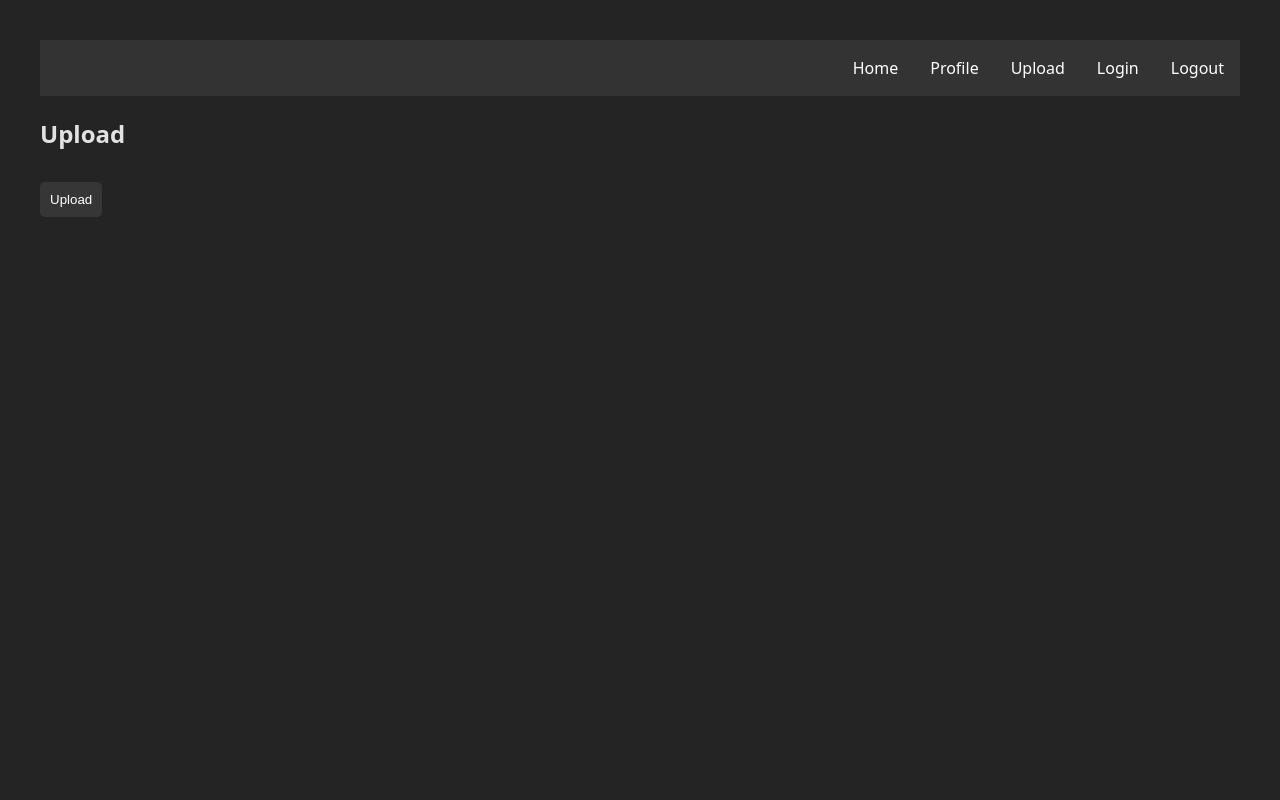
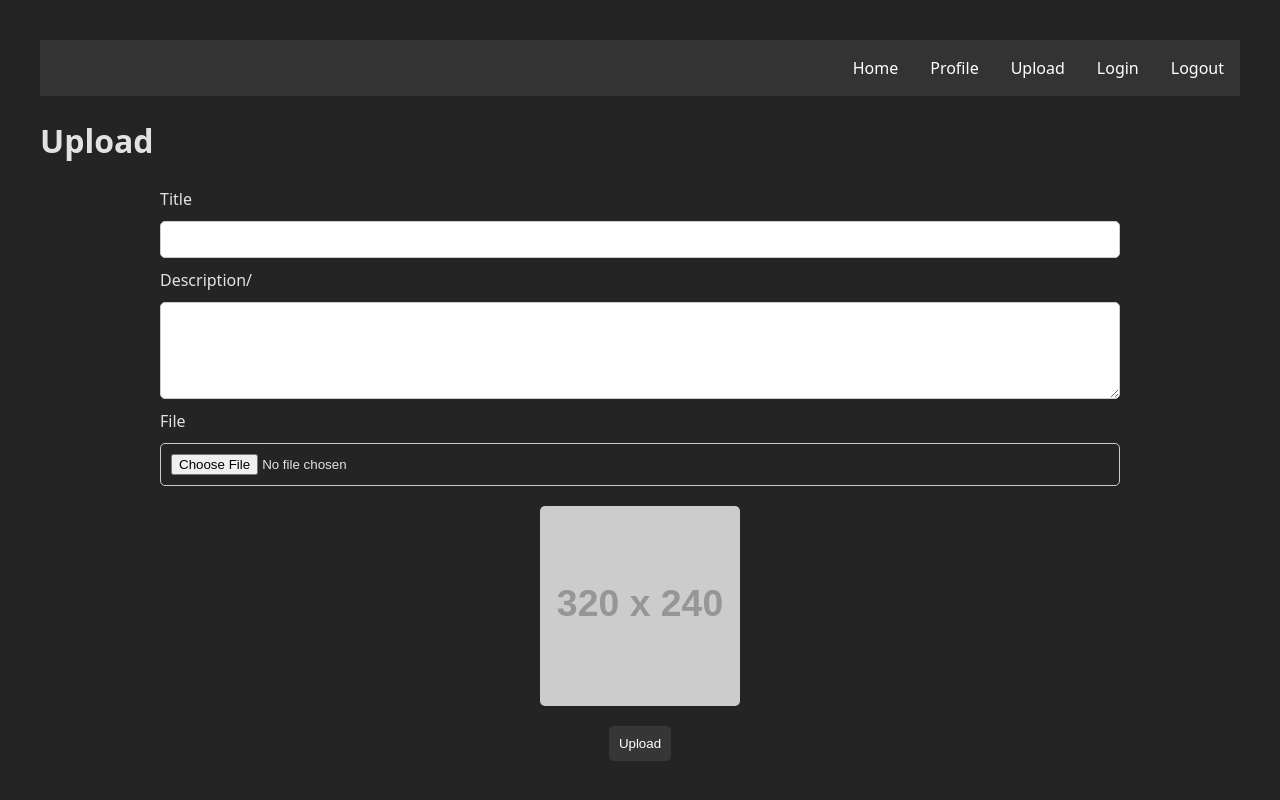
Before and after one commit to nastehok-cell/hybridisovellus-week02, a React (Vite) app: page /upload in a window 1280 px wide. Shown: the top 800 px of the page. Built offline with nearby package versions, Linux system fonts and the light colour scheme; no server answers.

Commit message:
fixing branch mixup and file upload

```diff
--- a/src/hooks/apiHooks.ts
+++ b/src/hooks/apiHooks.ts
@@ -1,6 +1,6 @@
 import { useEffect, useState } from 'react';
 import type { MediaItem, UserWithNoPassword } from 'hybrid-types/DBTypes';
-import type { MediaItemWithOwner } from '../types/MediaTypes';
+import type { MediaItemWithOwner, UploadResponse } from '../types/MediaTypes';
 import { fetchData } from './fetchData';
 import type { Credentials } from '../types/LocalTypes';
 
@@ -33,7 +33,35 @@ const useMedia = () => {
     getMedia();
   }, []);
 
-  return { mediaArray };
+  const postMedia = async (
+    file: UploadResponse,
+    inputs: Record<string, string>,
+    token: string
+  ) => {
+    const mediaData = {
+      title: inputs.title,
+      description: inputs.description,
+      filename: file.data.filename,
+      media_type: file.data.media_type,
+      filesize: file.data.filesize,
+    };
+
+    const options = {
+      method: 'POST',
+      headers: {
+        'Content-Type': 'application/json',
+        Authorization: `Bearer ${token}`,
+      },
+      body: JSON.stringify(mediaData),
+    };
+
+    return await fetchData<MediaItem>(
+      import.meta.env.VITE_MEDIA_API + '/media',
+      options
+    );
+  };
+
+  return { mediaArray, postMedia };
 };
 
 const useAuthentication = () => {
@@ -73,7 +101,6 @@ const useUser = () => {
       options
     );
 
-  console.log('getUserByToken result:', result);
     return result.user;
   };
 
@@ -89,4 +116,26 @@ const useUser = () => {
   return { getUserByToken, postRegister };
 };
 
-export { useMedia, useAuthentication, useUser };
+const useFile = () => {
+  const postFile = async (file: File, token: string) => {
+    const formData = new FormData();
+    formData.append('file', file);
+
+    const options = {
+      method: 'POST',
+      headers: {
+        Authorization: `Bearer ${token}`,
+      },
+      body: formData,
+    };
+
+    return await fetchData<UploadResponse>(
+      import.meta.env.VITE_UPLOAD_SERVER + '/upload',
+      options
+    );
+  };
+
+  return { postFile };
+};
+
+export { useMedia, useAuthentication, useUser, useFile };
--- a/src/views/Upload.tsx
+++ b/src/views/Upload.tsx
@@ -1,22 +1,93 @@
 import { useState } from 'react';
+import useForm from '../hooks/formHooks';
+import { useFile, useMedia } from '../hooks/apiHooks';
+import { useNavigate } from 'react-router';
 
 const Upload = () => {
   const [uploading, setUploading] = useState(false);
+  const [file, setFile] = useState<File | null>(null);
+  const navigate = useNavigate();
+
+  const { postFile } = useFile();
+  const { postMedia } = useMedia();
+
+  const initValues = {
+    title: '',
+    description: '',
+  };
+
+  const doUpload = async () => {
+    if (!file) return;
+    setUploading(true);
+    try {
+      const token = localStorage.getItem('token') || '';
+      const uploadedFile = await postFile(file, token);
+      await postMedia(uploadedFile, inputs, token);
+      navigate('/');
+    } catch (e) {
+      console.log((e as Error).message);
+    } finally {
+      setUploading(false);
+    }
+  };
+
+  const { inputs, handleInputChange, handleSubmit } = useForm(doUpload, initValues);
+
+  const handleFileChange = (e: React.ChangeEvent<HTMLInputElement>) => {
+    if (e.target.files) {
+      setFile(e.target.files[0]);
+    }
+  };
 
   return (
     <>
-      <h2>Upload</h2>
-      <button
-        onClick={() => {
-          setUploading(true);
-          setTimeout(() => {
-            setUploading(false);
-          }, 3000);
-        }}
-      >
-        Upload
-      </button>
+      <h1>Upload</h1>
       {uploading && <p>Uploading...</p>}
+      <form onSubmit={handleSubmit}>
+        <div>
+          <label htmlFor="title">Title</label>
+          <input
+            name="title"
+            type="text"
+            id="title"
+            onChange={handleInputChange}
+          />
+        </div>
+        <div>
+          <label htmlFor="description">Description/</label>
+          <textarea
+            name="description"
+            rows={5}
+            id="description"
+            onChange={handleInputChange}
+          ></textarea>
+        </div>
+        <div>
+          <label htmlFor="file">File</label>
+          <input
+            name="file"
+            type="file"
+            id="file"
+            accept="image/*, video/*"
+            onChange={handleFileChange}
+          />
+        </div>
+        <img
+          src={
+            file
+              ? URL.createObjectURL(file)
+              : 'https://placehold.co/320x240?text=Choose+image'
+          }
+          alt="preview"
+          width="200"
+        />
+        <button
+          type="submit"
+          disabled={file && inputs.title.length > 3 ? false : true}
+        >
+          Upload
+        </button>
+      </form>
     </>
   );
 };
--- a/vite.config.ts
+++ b/vite.config.ts
@@ -5,5 +5,5 @@ import react from '@vitejs/plugin-react';
 
 export default defineConfig({
   plugins: [react()],
-  base: '/~nastehok/forms/'
+  base: '/~nastehok/upload/'
 });
```
Also changed, not shown: src/types/MediaTypes.ts (+9 -0 lines), 1 other file (tests, documents, lock files or other folders). Lines whose indentation alone changed are shown as unchanged.
